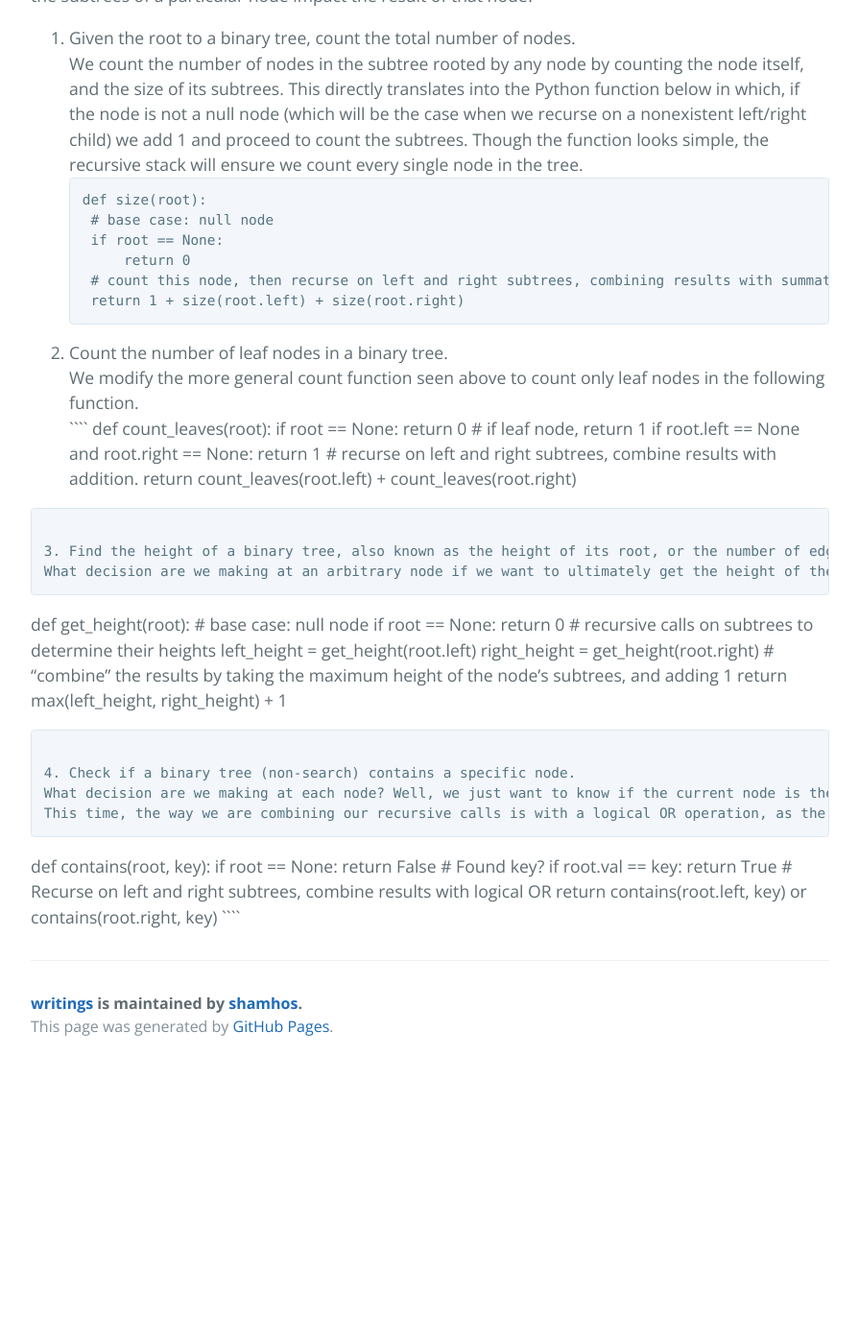
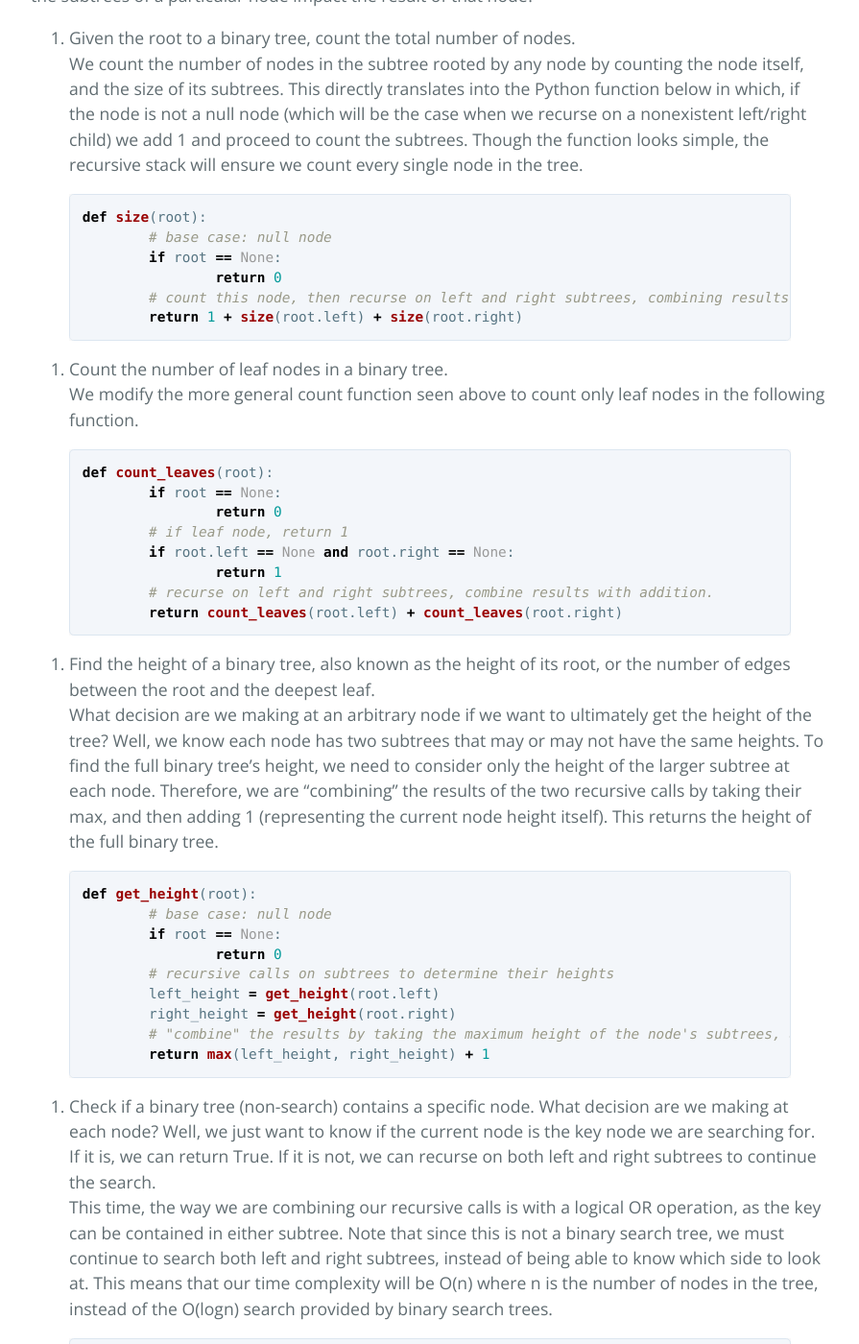
Before and after one commit to shamhos/writings, a Jekyll site: the page built from _posts/2018-07-27-recursion-on-trees.md, in a window 1280 px wide and 1400 px high, scrolled down 1401 px. Shown: the whole window at 96% size, without its empty margins (192-1087 px from the left). Built offline with Jekyll 4.4.1, drawn with Linux system fonts in a browser that asks for light colours; before the commit the page ends 2514 px from its top, so only the background shows below that; some of the changed text lies outside the part shown.

Commit message:
added syntax highlighting

`````diff
--- a/_posts/2018-07-27-recursion-on-trees.md
+++ b/_posts/2018-07-27-recursion-on-trees.md
@@ -7,7 +7,7 @@ categories: cs
 ---
 A binary tree data structure consists of nodes which have a maximum of two children referred to as the left child and right child. We can thereby implement a binary tree in Python very easily:
 
-````
+{% highlight python %}
 class Node:
 	def __init__(val, left = None, right = None):
 		self.val = val
@@ -16,7 +16,7 @@ class Node:
 
 	# Children are set to None by default. We form trees by invoking the constructor:
 	# root = Node(1, Node(2)) - forms a tree with root node 1 and left node 2
-````
+{% endhighlight %}
 
 By the recursive definition of a binary tree, any binary tree is either empty (a null root node) or consists of a root node together with left and right subtrees, and both of the left and right subtrees are themselves binary trees. This is why recursive algorithms and binary trees go hand in hand. Let's check out some useful recursive functions, starting with simple to more complex.
 
@@ -32,18 +32,21 @@ Often times when doing these problems, the question to ask is, what decision or
 
 1. Given the root to a binary tree, count the total number of nodes.
 We count the number of nodes in the subtree rooted by any node by counting the node itself, and the size of its subtrees. This directly translates into the Python function below in which, if the node is not a null node (which will be the case when we recurse on a nonexistent left/right child) we add 1 and proceed to count the subtrees. Though the function looks simple, the recursive stack will ensure we count every single node in the tree.
-````
+
+{% highlight python %}
 def size(root):
 	# base case: null node
 	if root == None:
 		return 0
 	# count this node, then recurse on left and right subtrees, combining results with summation.
 	return 1 + size(root.left) + size(root.right)
-````
+{% endhighlight %}
+
 
 2. Count the number of leaf nodes in a binary tree.
 We modify the more general count function seen above to count only leaf nodes in the following function.
-````
+
+{% highlight python %}
 def count_leaves(root):
 	if root == None:
 		return 0
@@ -52,12 +55,13 @@ def count_leaves(root):
 		return 1
 	# recurse on left and right subtrees, combine results with addition.
 	return count_leaves(root.left) + count_leaves(root.right)
+{% endhighlight %}
 
-````
 
 3. Find the height of a binary tree, also known as the height of its root, or the number of edges between the root and the deepest leaf.
 What decision are we making at an arbitrary node if we want to ultimately get the height of the tree? Well, we know each node has two subtrees that may or may not have the same heights. To find the full binary tree's height, we need to consider only the height of the larger subtree at each node. Therefore, we are "combining" the results of the two recursive calls by taking their max, and then adding 1 (representing the current node height itself). This returns the height of the full binary tree.
-````
+
+{% highlight python %}
 def get_height(root):
 	# base case: null node
 	if root == None:
@@ -67,12 +71,13 @@ def get_height(root):
 	right_height = get_height(root.right)
 	# "combine" the results by taking the maximum height of the node's subtrees, and adding 1
 	return max(left_height, right_height) + 1
-````
+{% endhighlight %}
 
 4. Check if a binary tree (non-search) contains a specific node.
 What decision are we making at each node? Well, we just want to know if the current node is the key node we are searching for. If it is, we can return True. If it is not, we can recurse on both left and right subtrees to continue the search.
 This time, the way we are combining our recursive calls is with a logical OR operation, as the key can be contained in either subtree. Note that since this is not a binary search tree, we must continue to search both left and right subtrees, instead of being able to know which side to look at. This means that our time complexity will be O(n) where n is the number of nodes in the tree, instead of the O(logn) search provided by binary search trees.
-````
+
+{% highlight python %}
 def contains(root, key):
 	if root == None:
 		return False
@@ -81,4 +86,4 @@ def contains(root, key):
 		return True
 	# Recurse on left and right subtrees, combine results with logical OR
 	return contains(root.left, key) or contains(root.right, key)
-````
+{% endhighlight %}
`````
